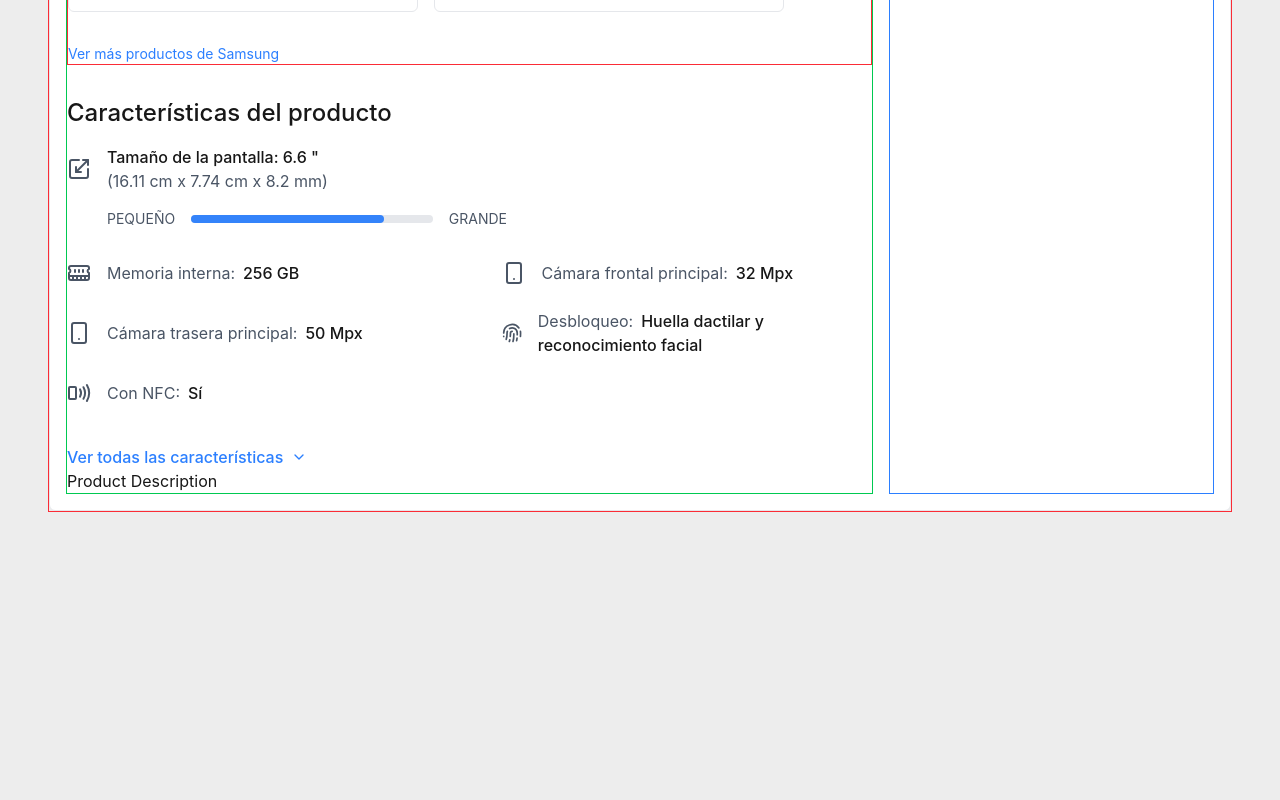
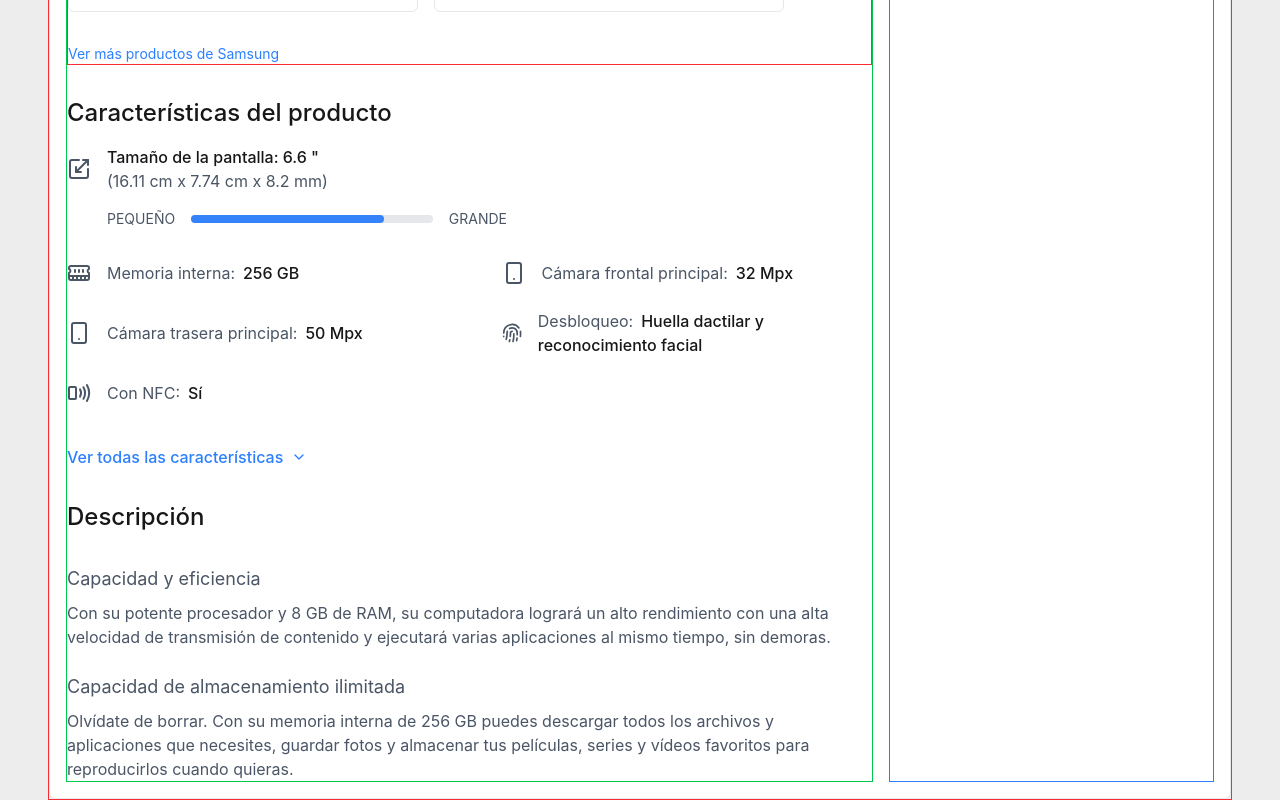
Before and after one commit to gonpeche/meli, a Next.js app: page / in a window 1280 px wide. Shown: the part 1435-2235 px from the top of the page. Before the commit the page ends 1947 px from the top, so only its background shows below. Built offline with nearby package versions, Linux system fonts and the light colour scheme.

Commit message:
feat: product description component

```diff
--- a/app/components/ProductContainer/LeftContainer/components/ProductDescription.tsx
+++ b/app/components/ProductContainer/LeftContainer/components/ProductDescription.tsx
@@ -1,9 +1,35 @@
 import React from 'react'
+
+interface DescriptionSection {
+  title: string
+  content: string
+}
+
+const productDescription: DescriptionSection[] = [
+  {
+    title: 'Capacidad y eficiencia',
+    content:
+      'Con su potente procesador y 8 GB de RAM, su computadora logrará un alto rendimiento con una alta velocidad de transmisión de contenido y ejecutará varias aplicaciones al mismo tiempo, sin demoras.',
+  },
+  {
+    title: 'Capacidad de almacenamiento ilimitada',
+    content:
+      'Olvídate de borrar. Con su memoria interna de 256 GB puedes descargar todos los archivos y aplicaciones que necesites, guardar fotos y almacenar tus películas, series y vídeos favoritos para reproducirlos cuando quieras.',
+  },
+]
 
 const ProductDescription = () => {
   return (
-    <div>
-        <h1>Product Description</h1>
+    <div className="pt-8">
+      <h2 className="mb-8 text-2xl font-medium">Descripción</h2>
+      <div className="flex flex-col gap-6">
+        {productDescription.map((section, index) => (
+          <div key={index}>
+            <h3 className="mb-2 text-lg text-gray-600">{section.title}</h3>
+            <p className="text-gray-600">{section.content}</p>
+          </div>
+        ))}
+      </div>
     </div>
   )
 }
```
